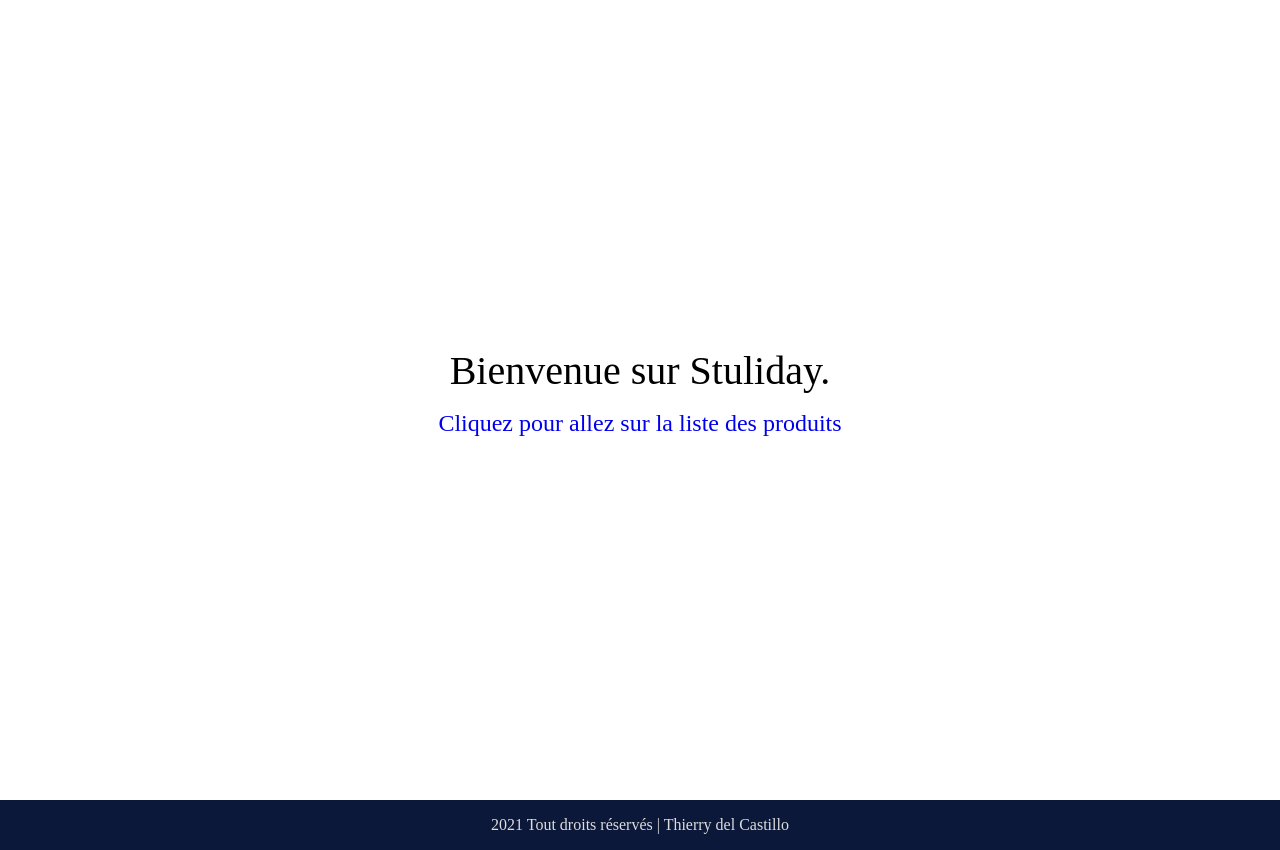
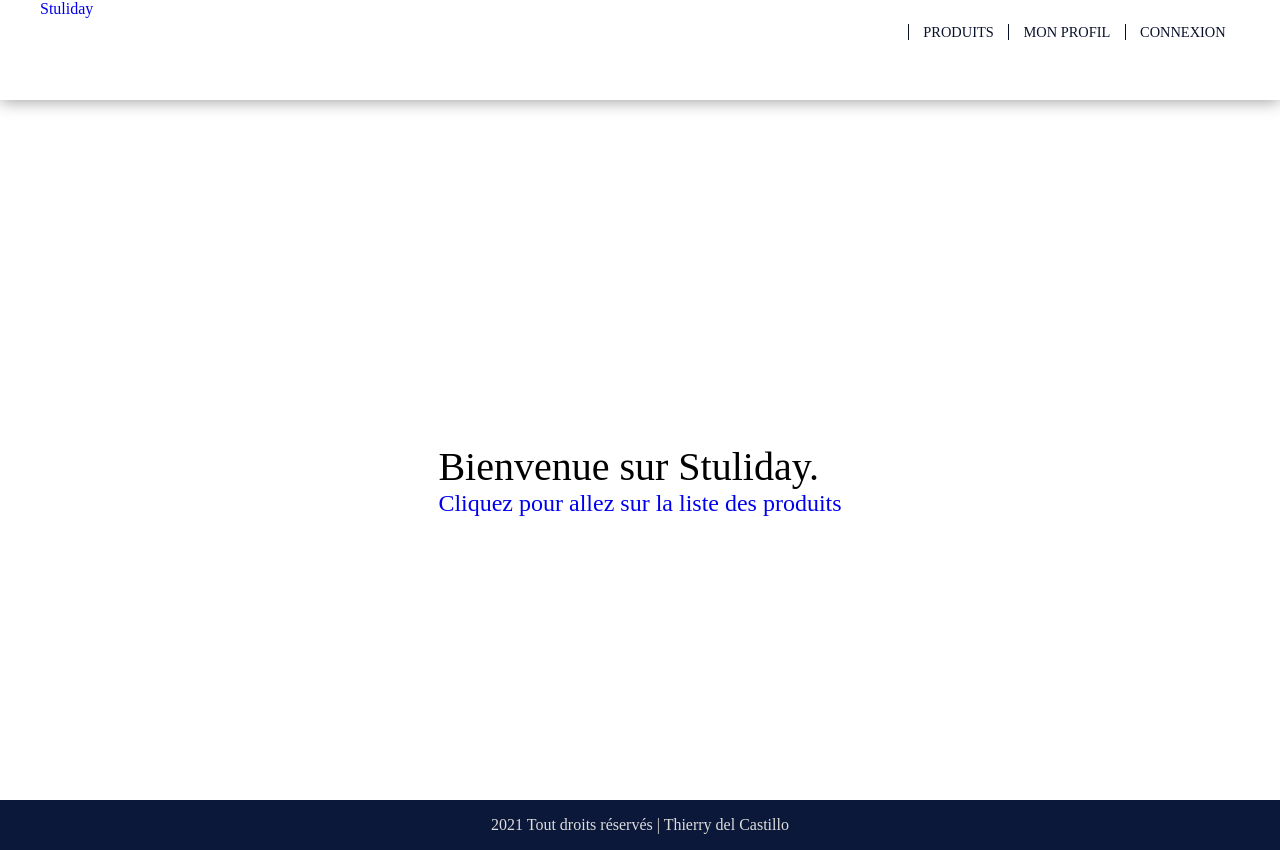
Before and after one commit to Thierrydc/Stuliday2021, a PHP site: page /index.php in a window 1280 px wide. Run offline with PHP 8.4, Linux system fonts and the light colour scheme.

Commit message:
add structure site

```diff
--- a/assets/css/style.css
+++ b/assets/css/style.css
@@ -15,18 +15,42 @@ a {
 }
 
 /* -----------------------------  END RESET ------------------------------ */
+h1 {
+  font-size: 2.5em;
+  font-weight: 400;
+  margin-top: 10rem;
+}
+
+h2 {
+  font-weight: 300;
+}
+
 .wrapper {
   margin: 0 auto;
   max-width: 1200px;
 }
 
-h1 {
-  font-size: 2.5em;
-  font-weight: 400;
+#accueil {
+  color: black;
+  height: 100vh;
+  display: flex;
+  align-items: center;
+  justify-content: center;
 }
 
-h2 {
-  font-weight: 300;
+#products {
+  display: flex;
+  justify-content: center;
+}
+
+#profil {
+  display: flex;
+  justify-content: center;
+}
+
+#connect {
+  display: flex;
+  justify-content: center;
 }
 
 header nav {
@@ -80,30 +104,6 @@ header nav #menuNav ul li a {
   color: #08112A;
   border-left: 1px solid #08112A;
   padding: 0 1em;
-}
-header .wrapper {
-  text-align: center;
-  margin: 0 auto;
-  max-width: 100%;
-  max-width: 1200px;
-  height: 100vh;
-  display: flex;
-  flex-direction: column;
-  justify-content: center;
-  align-items: center;
-}
-header .wrapper > div {
-  display: flex;
-  justify-content: center;
-  align-items: center;
-  text-align: center;
-  width: 500px;
-  height: 500px;
-  padding: 3rem;
-  border: 5px solid white;
-}
-header .wrapper > div h2 {
-  margin: 1rem 0;
 }
 
 footer {
--- a/assets/js/script.js
+++ b/assets/js/script.js
@@ -2,19 +2,6 @@
     // console.log('script.js chargé');
 
     /* ------------- HEADER -------------------*/
-
-    // $('nav').hide();
-    var hauteur = 580;
-    $(function () {
-        $(window).scroll(function () {
-            if ($(this).scrollTop() > hauteur) {
-                $('nav').css("display", "flex")
-                 .fadeIn();
-            } else {
-                $('nav').hide();
-            }
-        });
-    });
 
     $('#burger').on('click', function(){
         event.preventDefault();
--- a/assets/scss/index.scss
+++ b/assets/scss/index.scss
@@ -6,6 +6,5 @@
 @import "mixins";
 @import "general";
 @import "header";
-// @import "contact";
 @import "footer";
 @import "mediaquery";
--- a/inc/header.php
+++ b/inc/header.php
@@ -4,11 +4,12 @@
     <meta charset="UTF-8">
     <meta http-equiv="X-UA-Compatible" content="IE=edge">
     <meta name="viewport" content="width=device-width, initial-scale=1.0">
+    <link rel="stylesheet" href="https://cdnjs.cloudflare.com/ajax/libs/font-awesome/5.15.3/css/all.min.css">
     <link rel="stylesheet" href="./assets/css/style.css">
     <title>Stuliday 2021</title>
 </head>
 <body>
-<header id="home">
+    <header id="home">
         <nav>
             <div id="menuNav">
                 <div id="logo">
@@ -24,14 +25,4 @@
                 </ul>
             </div>
         </nav>
-        <div class="wrapper">
-            <div>
-                <div>
-                    <h1>Bienvenue sur Stuliday.</h1>
-                    <h2><a href="products.php">Cliquez pour allez sur la liste des produits</a></h2>
-
-                </div>
-            </div>
-        </div>
-
     </header>
--- a/index.php
+++ b/index.php
@@ -1,10 +1,12 @@
 <?php include('inc/header.php'); ?>
 
-
-
-
-
-
-
+    <div  id="accueil">
+        <div class="wrapper">
+            <div>
+                <h1>Bienvenue sur Stuliday.</h1>
+                <h2><a href="products.php">Cliquez pour allez sur la liste des produits</a></h2>
+            </div>
+        </div>
+    </div>
 
 <?php include('inc/footer.php'); ?>
--- a/product.php
+++ b/product.php
@@ -1,2 +1,5 @@
+<?php include('inc/header.php'); ?>
 
     <h1>Page d'un produit</h1>
+
+<?php include('inc/footer.php'); ?>
```
Also changed, not shown: assets/scss/_general.scss (+34 -0 lines), assets/scss/_header.scss (+0 -34 lines), connect.php (+8 -1 lines), products.php (+11 -1 lines), profil.php (+11 -1 lines), 1 other file.
